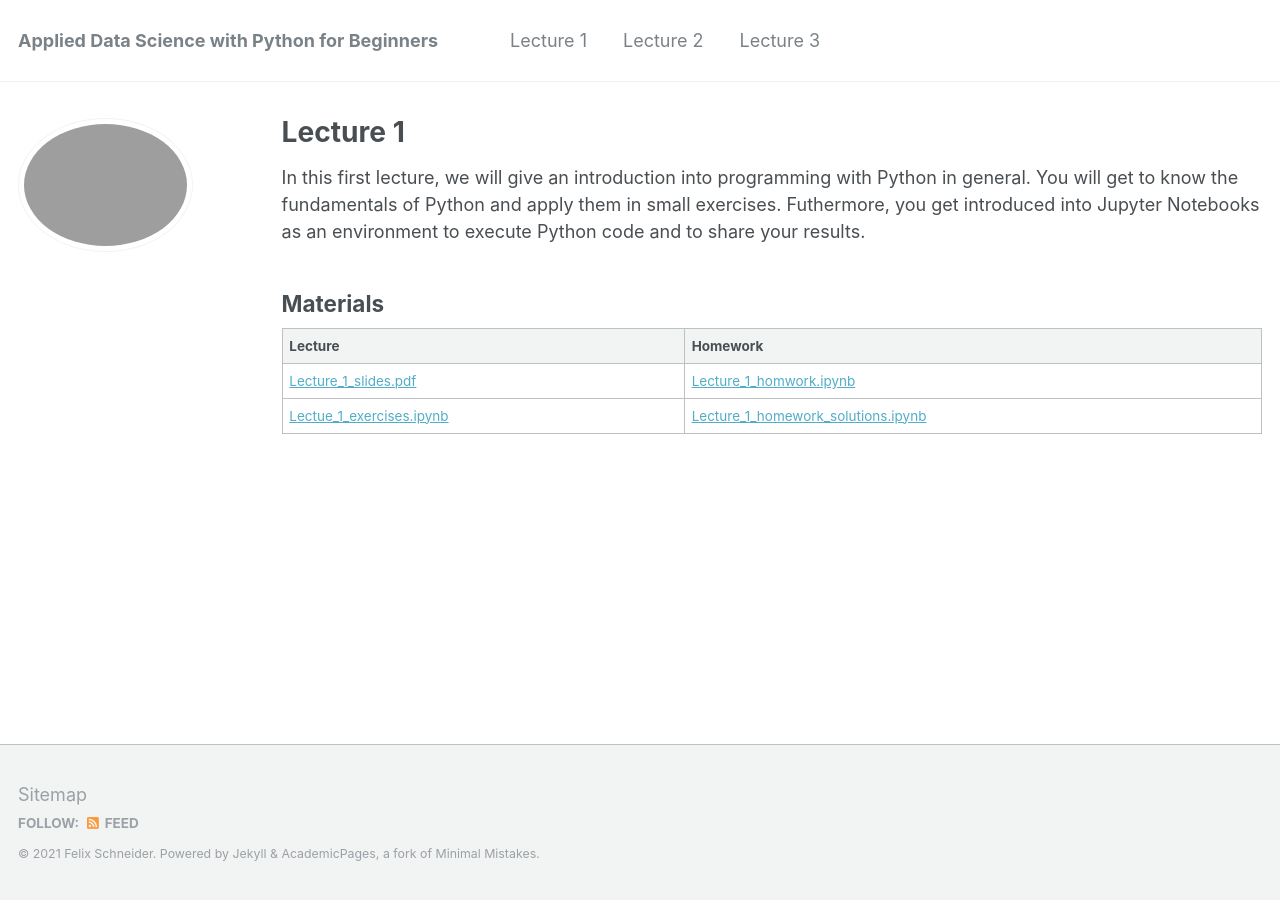
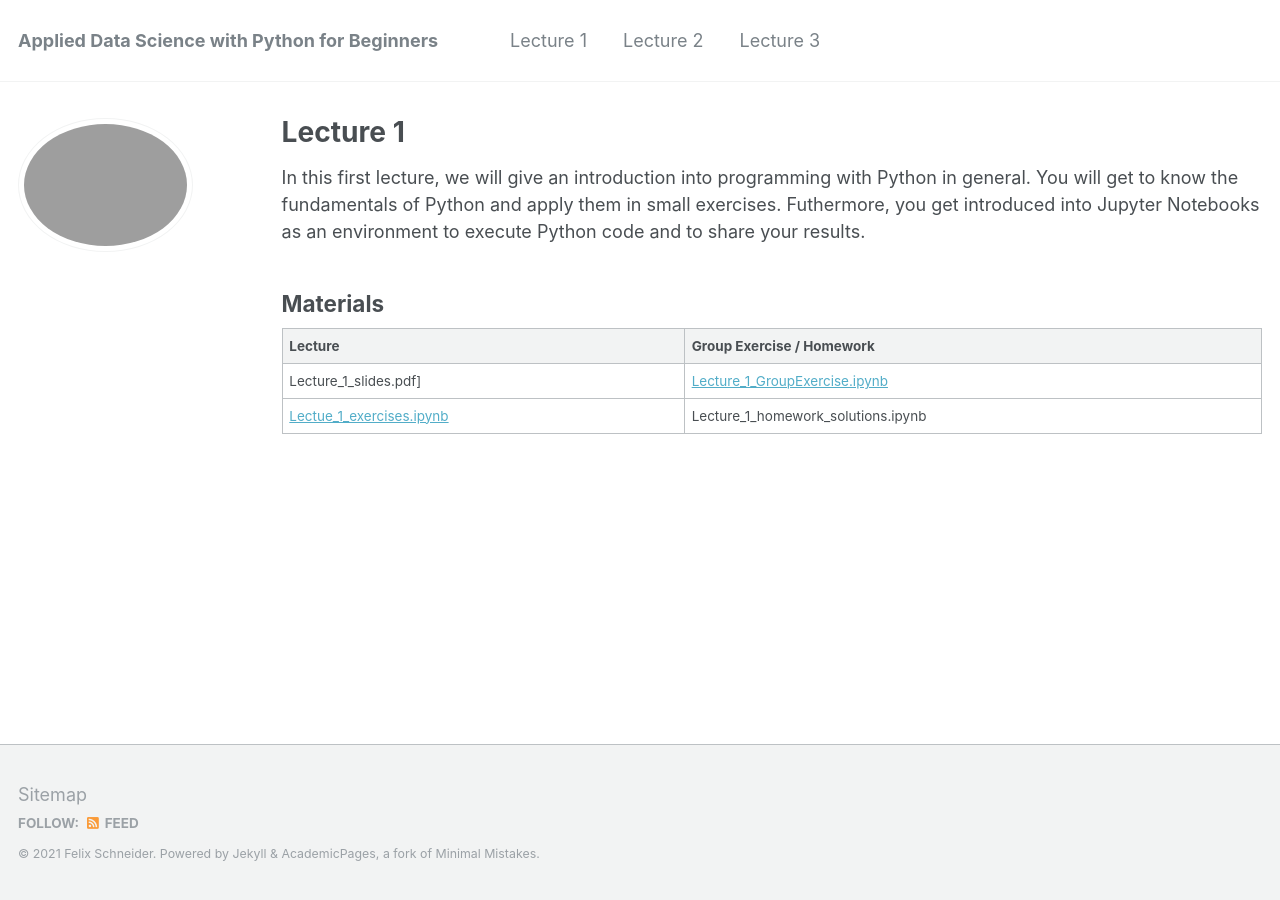
Before and after one commit to flxmschneider/flxmschneider.github.io, a Jekyll site: the page built from _pages/lecture1.md, in a window 1280 px wide. Built offline with Jekyll 4.4.1, drawn with Linux system fonts in a browser that asks for light colours.

Commit message:
Update lecture1.md

```diff
--- a/_pages/lecture1.md
+++ b/_pages/lecture1.md
@@ -14,7 +14,7 @@ to share your results.
 ## Materials
 
 
-| Lecture          | Homework   |
+| Lecture          | Group Exercise / Homework   |
 | --------         | ------ |
-|  [Lecture_1_slides.pdf]() | [Lecture_1_homwork.ipynb]()   |
-|[Lectue_1_exercises.ipynb](https://colab.research.google.com/drive/1hm_UzeSpDc1PMYJu01PvoM5Akj3rLevm?usp=sharing)  |[Lecture_1_homework_solutions.ipynb]() |
+|  Lecture_1_slides.pdf] | [Lecture_1_GroupExercise.ipynb](https://colab.research.google.com/drive/1Gf3VBRy1oeqFYkPjtbfrP61yZzHw1r9-?usp=sharing)   |
+|[Lectue_1_exercises.ipynb](https://colab.research.google.com/drive/1hm_UzeSpDc1PMYJu01PvoM5Akj3rLevm?usp=sharing)  |Lecture_1_homework_solutions.ipynb |
```
